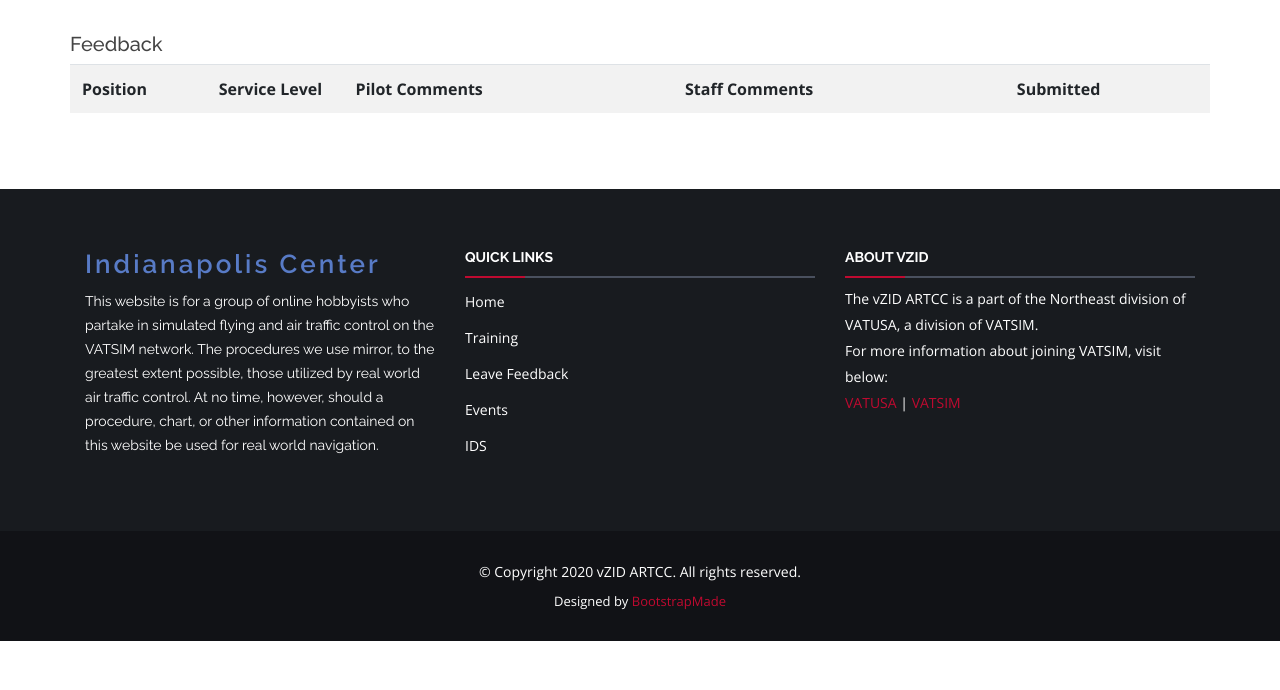
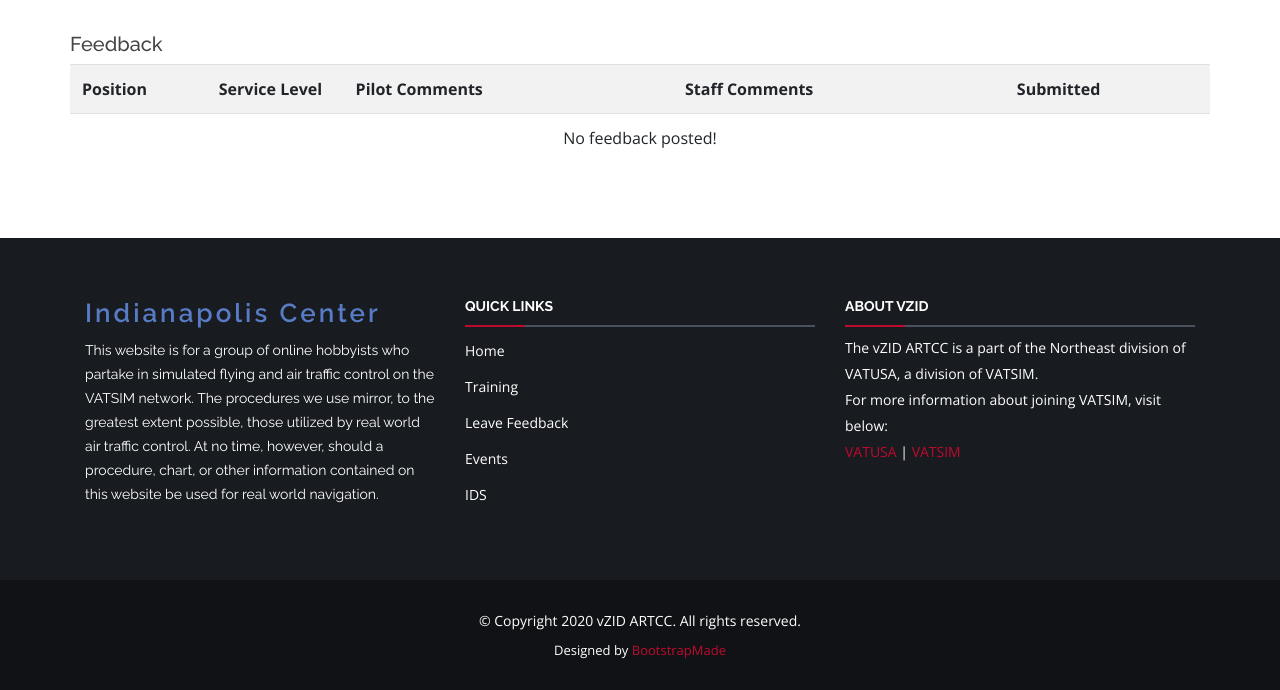
Before and after one commit to zid-wm/zid-web, a Django app: template user/templates/profile.html in a window 1280 px wide. Shown: the part 744-1434 px from the top of the page. Before the commit the page ends 1385 px from the top, so only its background shows below. Run offline with Django 3.2, Linux system fonts and the light colour scheme; the template is opened without the code that fills it, so the values that code supplies are empty; parts of the project's set-up code (start-up, migrations or seed data) failed here and were passed over; some libraries are stand-ins or nearby versions.

Commit message:
Add logic for no feedback present

```diff
--- a/user/templates/profile.html
+++ b/user/templates/profile.html
@@ -120,6 +120,11 @@
                 <th scope="col">Staff Comments</th>
                 <th scope="col" style="width:18%">Submitted</th>
             </tr>
+            {% if not feedback %}
+            <tr>
+                <td colspan="5" style="text-align:center">No feedback posted!</td>
+            </tr>
+            {% endif %}
             {% for item in feedback %}
                 <tr>
                     <td>{{ item.position }}</td>
```
